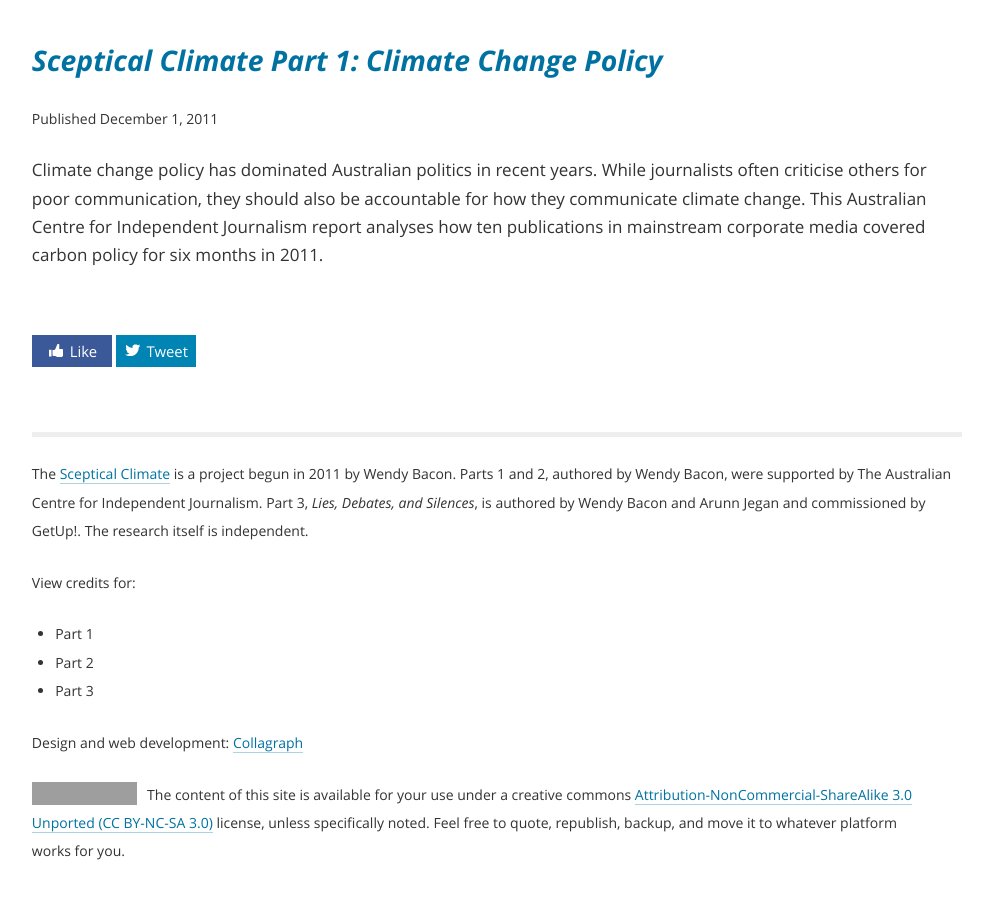
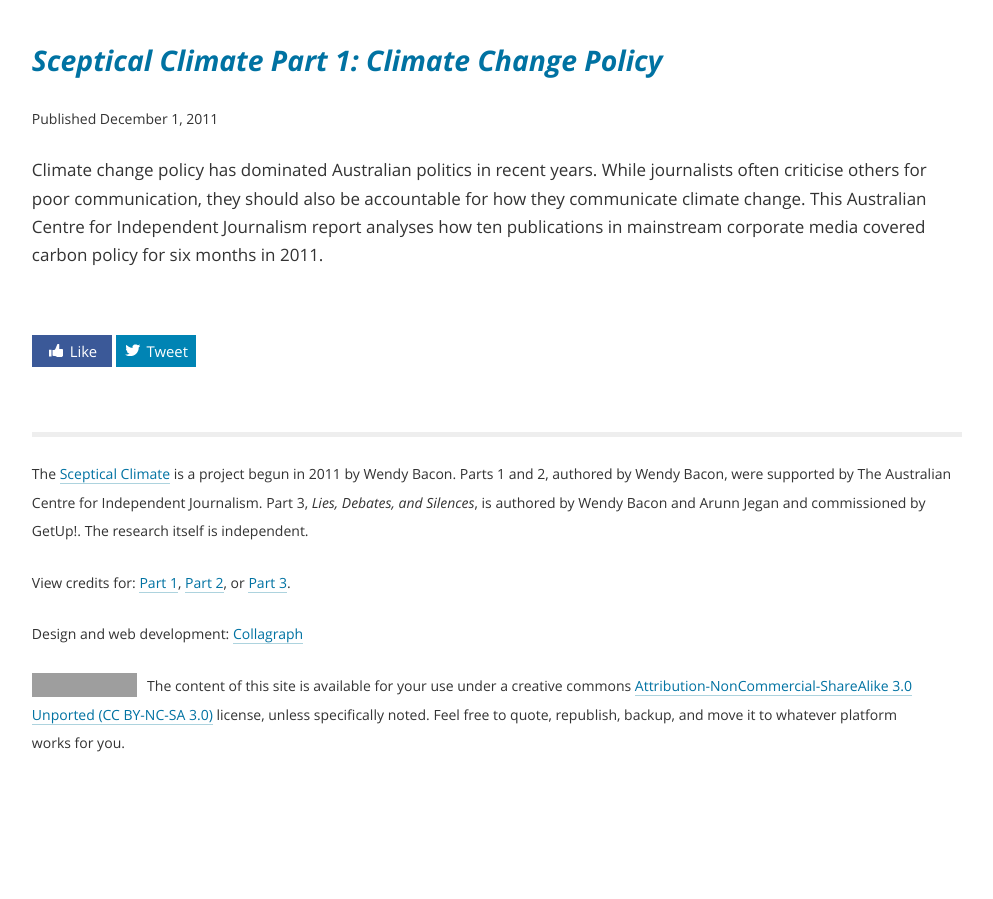
Before and after one commit to investigate/sceptical-climate, a Jekyll site: the page built from index.html, in a window 1280 px wide and 900 px high, scrolled down 1040 px. Shown: the whole window, without its empty margins (143-1136 px from the left). Built offline with Jekyll 4.4.1, drawn with Linux system fonts in a browser that asks for light colours; nearby versions of some CDN libraries; Markdown is read by kramdown in place of the engine named in the settings; after the commit the page ends 1831 px from its top, so only the background shows below that; grey boxes are pictures that could not be loaded.

Commit message:
Reformat list
Doesn't need to take up so much vertical space.

```diff
--- a/_includes/footer.html
+++ b/_includes/footer.html
@@ -9,12 +9,11 @@
             {% if include.report_number == "Part 1" %}
                 <p>Research for Part 1 was conducted with support from the <a href="http://www.acfonline.org.au" title="The Australian Conservation Foundation website">Australian Conservation Foundation</a>.</p>
             {% endif %}
-            <p>View credits for:</p>
-            <ul>
-                <li><a href="{{ site.baseurl }}/part-1/credits/">Part 1</a></li>
-                <li><a href="{{ site.baseurl }}/part-2/credits/">Part 2</a></li>
-                <li><a href="{{ site.baseurl }}/part-3/credits/">Part 3</a></li>
-            </ul>
+            <p>View credits for:
+              <a href="{{ site.baseurl }}/part-1/credits/">Part 1</a>,
+              <a href="{{ site.baseurl }}/part-2/credits/">Part 2</a>, or
+              <a href="{{ site.baseurl }}/part-3/credits/">Part 3</a>.
+            </p>
             <p>Design and web development: <a href="http://collagraph.com.au" title="Collagraph: clear design for the web." onClick="_gaq.push(['_trackEvent', 'Out Bound', 'out to Collagraph']);">Collagraph</a></p>
         </section>
         <section>
```
